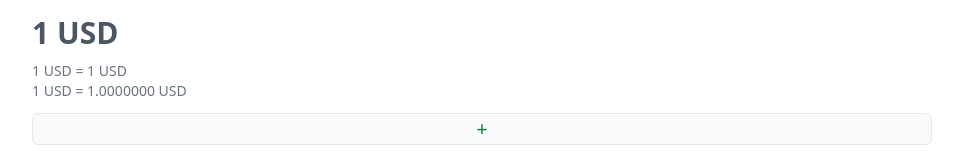
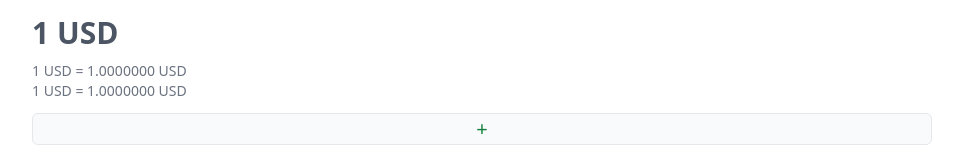
Before and after one commit to Bellusfennec/currency-converter, a React (Vite) app: page / in a window 1280 px wide. Shown: the part 233-384 px from the top of the page, without its empty margins (158-1121 px from the left). Built offline with nearby package versions, Linux system fonts and the light colour scheme; no server answers.

Commit message:
fix: fixed current currensy in Result and Selector

```diff
--- a/src/components/common/Selector/Selector.tsx
+++ b/src/components/common/Selector/Selector.tsx
@@ -27,6 +27,7 @@ export const Selector: React.FC<SelectorProps> = ({
   onChange,
   value
 }) => {
+  console.log("#### value", value)
   const dispatch = useAppDispatch();
   const [favorites, setFavorites] = useState<Currency[]>(
     useAppSelector(getFavorites())
@@ -35,6 +36,10 @@ export const Selector: React.FC<SelectorProps> = ({
   const [show, setShow] = useState<boolean>(false);
   const selectRef = useRef<HTMLDivElement>(null);
   const { t } = useTranslation();
+
+  useEffect(() => {
+    setInputValue(value)
+  }, [value])
 
   useEffect(() => {
     document.addEventListener("click", handleClickOutside);
--- a/src/components/ui/Converter/Converter.tsx
+++ b/src/components/ui/Converter/Converter.tsx
@@ -43,14 +43,14 @@ export const Converter = () => {
         />
         <Selector
           options={currency}
-          value={(reversed ? formState.from?.name : formState.to?.name) || ""}
+          value={formState.from?.name}
           placeholder="From"
           onChange={value => setFormState(state => ({ ...state, from: value }))}
         />
         <ButtonReverse onReverse={handelReversed} />
         <Selector
           options={currency}
-          value={(reversed ? formState.to?.name : formState.from?.name) || ""}
+          value={formState.to?.name}
           placeholder="To"
           onChange={value => setFormState(state => ({ ...state, to: value }))}
         />
@@ -58,11 +58,8 @@ export const Converter = () => {
       {
         <Result
           amount={+formState.amount}
-          conversionIntoCurrency={formState.to.name}
-          convertibleCurrency={formState.from.name}
-          course={
-            currency.find(curr => curr.name === formState.to.name)?.value || 1
-          }
+          conversionIntoCurrency={formState.to}
+          convertibleCurrency={formState.from}
         />
       }
     </div>
--- a/src/components/ui/Result/Result.tsx
+++ b/src/components/ui/Result/Result.tsx
@@ -1,17 +1,16 @@
 import { useCallback } from "react";
+import { Currency } from "../../../types";
 
 interface Props {
   amount: number;
-  convertibleCurrency: string;
-  conversionIntoCurrency: string;
-  course: number;
+  convertibleCurrency: Currency;
+  conversionIntoCurrency: Currency;
 }
 
 export const Result = ({
   amount,
   convertibleCurrency,
   conversionIntoCurrency,
-  course
 }: Props) => {
   const numberWithSpaces = useCallback(
     (num: number) => {
@@ -22,23 +21,22 @@ export const Result = ({
       }
       return parts.join(".");
     },
-    [amount, course]
+    [amount, conversionIntoCurrency.value, convertibleCurrency.value]
   );
 
   return (
     <div className="w-full">
       <div className="text-gray-500 font-semibold text-2xl">
-        {numberWithSpaces(amount)} {convertibleCurrency} =
+        {numberWithSpaces(amount)} {convertibleCurrency.name} =
       </div>
       <div className="text-gray-600 font-bold text-3xl my-2.5">
-        {numberWithSpaces(amount * course)} {conversionIntoCurrency}
+        {numberWithSpaces(amount / convertibleCurrency.value * conversionIntoCurrency.value)} {conversionIntoCurrency.name}
       </div>
       <div className="text-gray-500 font-normal text-sm">
-        1 {convertibleCurrency} = {course} {conversionIntoCurrency}
+        1 {convertibleCurrency.name} = {(1 / convertibleCurrency.value * conversionIntoCurrency.value).toFixed(7)} {conversionIntoCurrency.name}
       </div>
       <div className="text-gray-500 font-normal text-sm">
-        1 {conversionIntoCurrency} = {(1 / course).toFixed(7)}{" "}
-        {convertibleCurrency}
+        1 {conversionIntoCurrency.name} = {(1 / conversionIntoCurrency.value * convertibleCurrency.value).toFixed(7)} {convertibleCurrency.name}
       </div>
     </div>
   );
```
